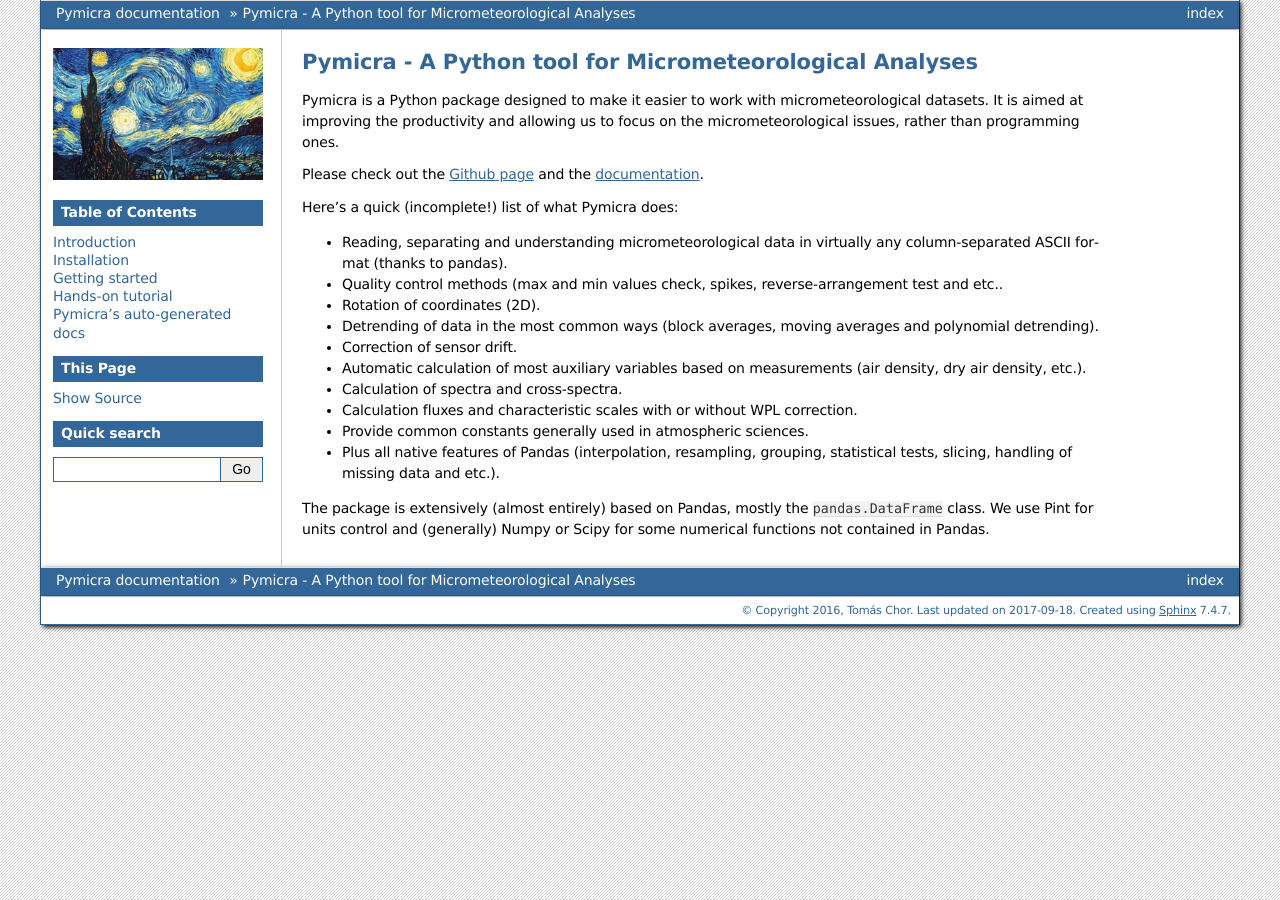
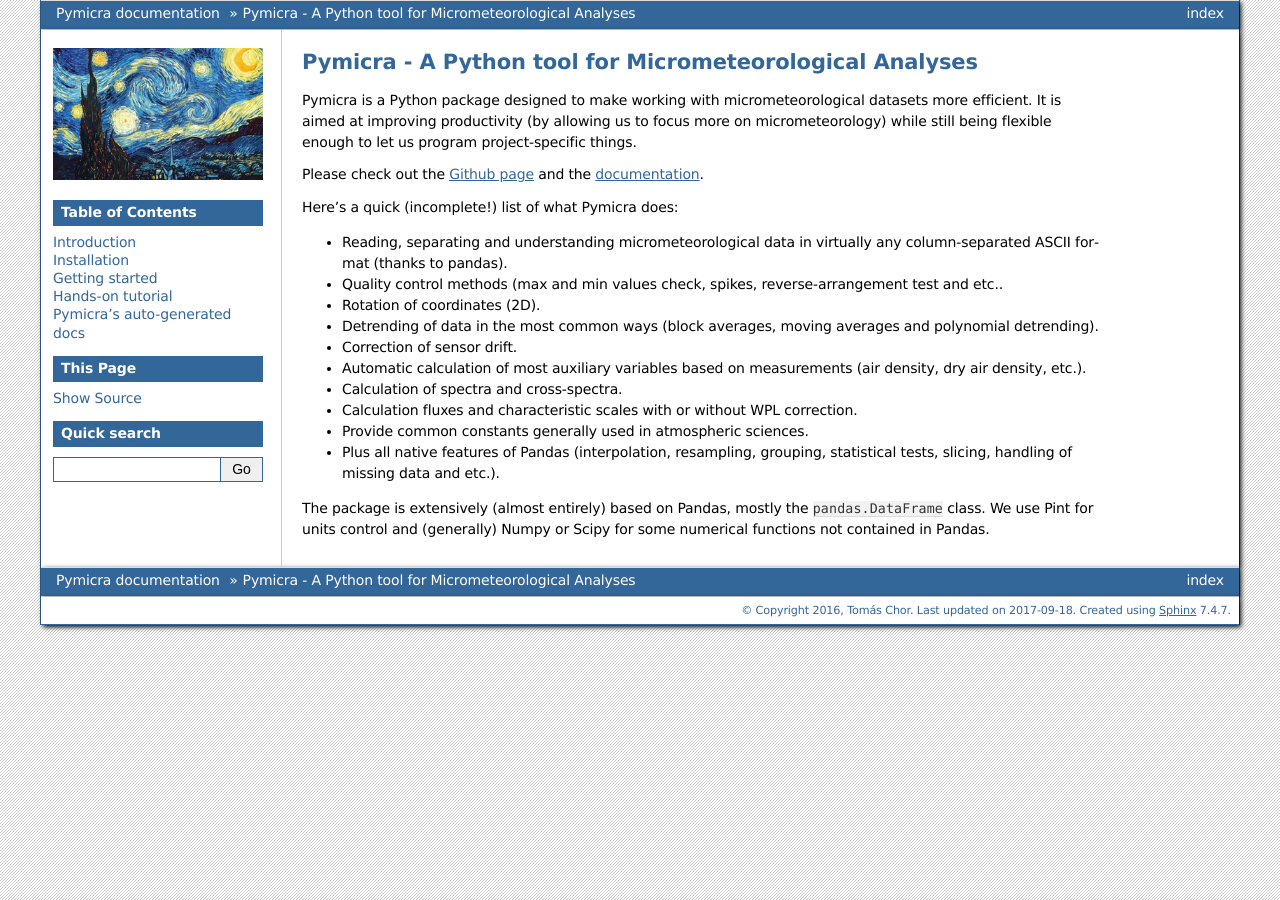
Before and after one commit to tomchor/pymicra, a Sphinx documentation site: the page built from docs/README.rst, in a window 1280 px wide. Built offline with Sphinx 7.4.7, drawn with Linux system fonts in a browser that asks for light colours.

Commit message:
updated readme for docs too

```diff
--- a/docs/README.rst
+++ b/docs/README.rst
@@ -1,14 +1,14 @@
 .. _Github page: https://github.com/tomchor/pymicra
-.. _documentation: https://tomchor.github.io/pymicra
+.. _documentation: http://pymicra.readthedocs.io
 
 
 Pymicra - A Python tool for Micrometeorological Analyses
 ========================================================
 
-Pymicra is a Python package designed to make it easier to work with
-micrometeorological datasets. It is aimed at improving the productivity and
-allowing us to focus on the micrometeorological issues, rather than programming
-ones.
+Pymicra is a Python package designed to make working with micrometeorological
+datasets more efficient. It is aimed at improving productivity (by allowing us
+to focus more on micrometeorology) while still being flexible enough to let us
+program project-specific things.
 
 Please check out the `Github page`_ and the documentation_.
 
```
